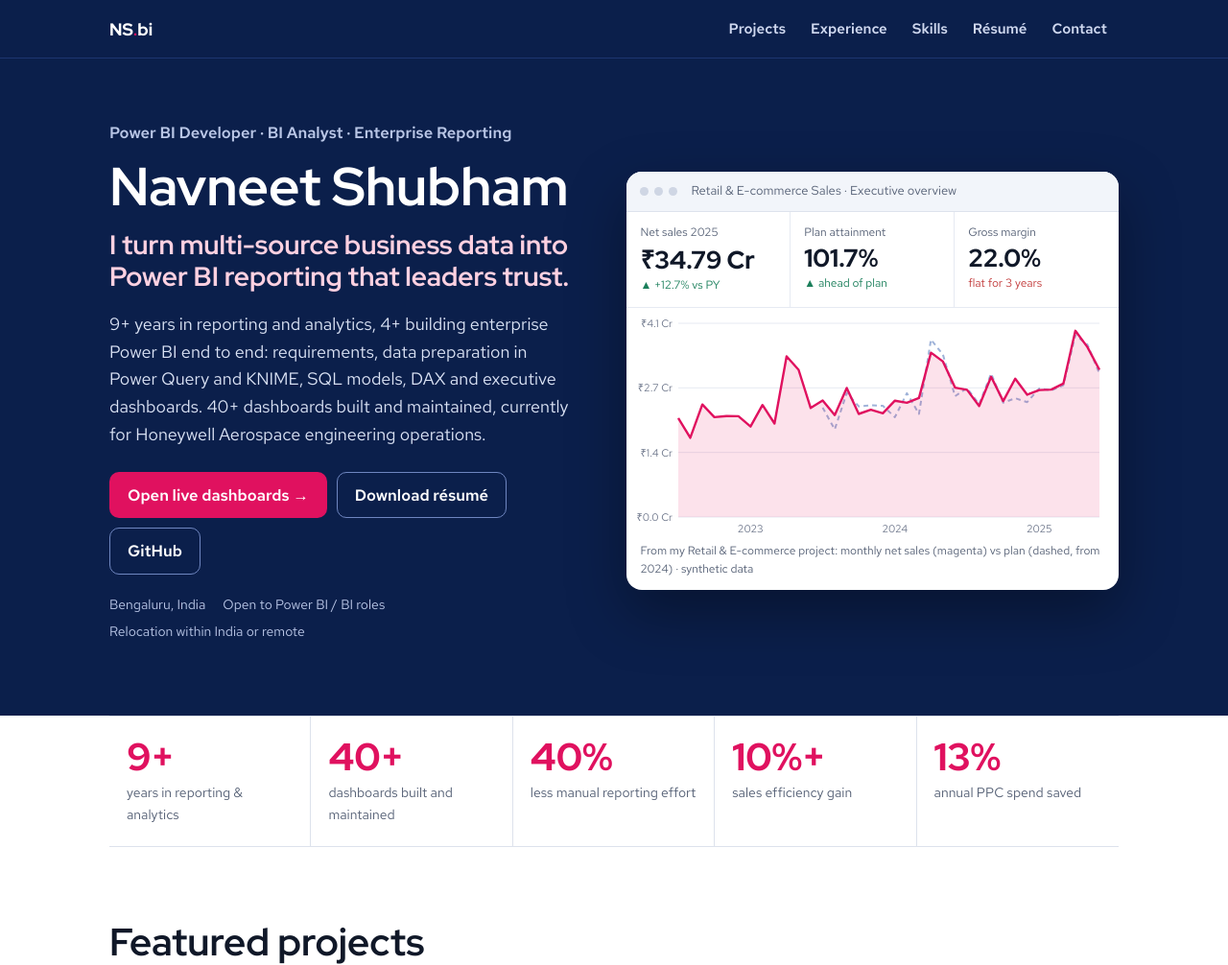
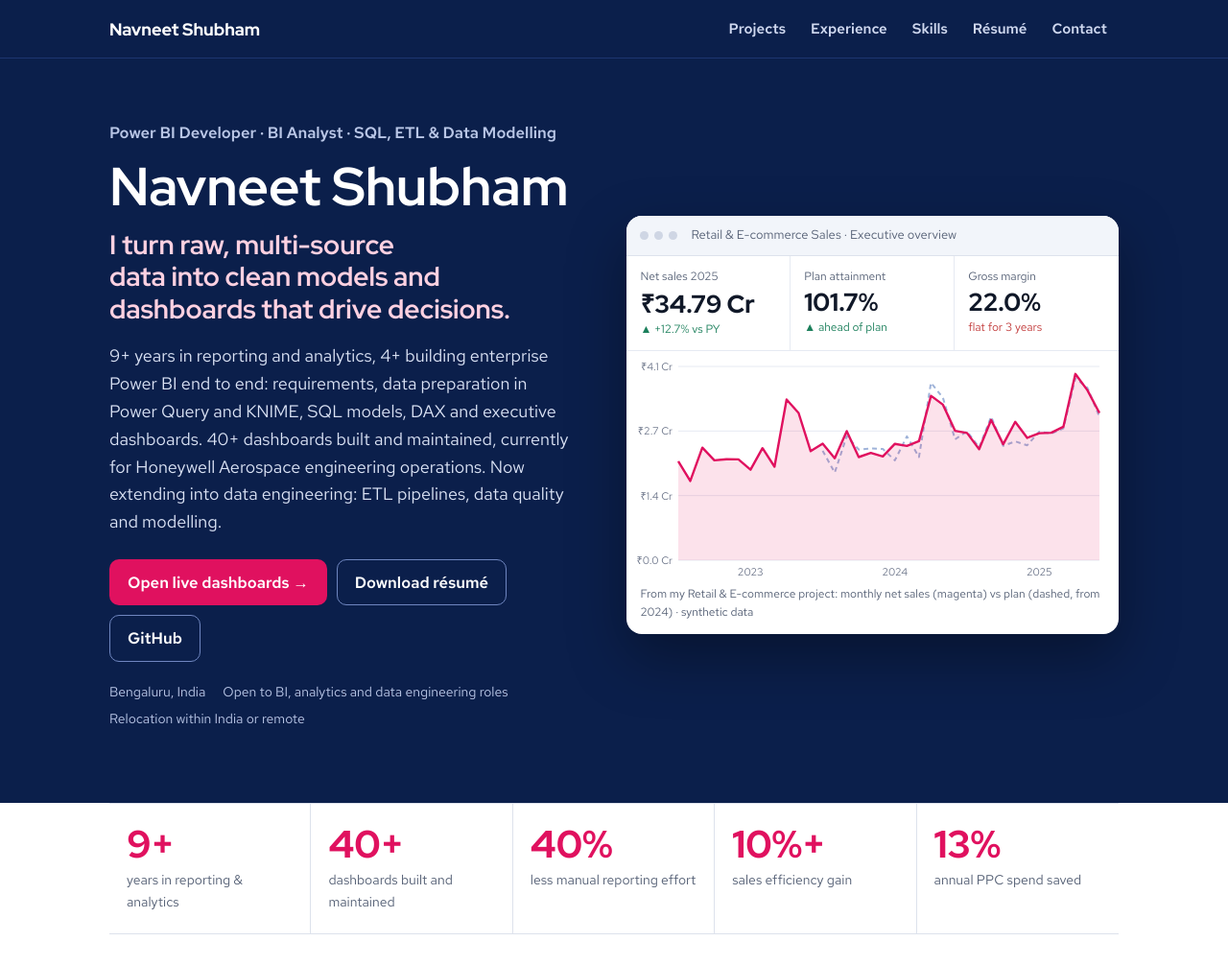
Before and after one commit to Navneet2394/Navneet2394.github.io, a plain HTML site: page index.html in a window 1280 px wide. Shown: the top 1006 px of the page at 96% size. Drawn offline with Linux system fonts and the light colour scheme.

Commit message:
Broaden headline toward data engineering; update CV

```diff
--- a/index.html
+++ b/index.html
@@ -130,7 +130,7 @@ footer .wrap{display:flex;justify-content:space-between;gap:12px;flex-wrap:wrap}
 </head>
 <body>
 <header class="nav"><div class="wrap">
-  <a class="logo" href="#top" data-f="initials">NS<b>.</b>bi</a>
+  <a class="logo" href="#top" data-f="initials">Navneet Shubham</a>
   <nav class="links" aria-label="Sections">
     <a href="#projects">Projects</a><a href="#experience">Experience</a><a href="#skills">Skills</a><a href="assets/Navneet_Shubham_CV.pdf">Résumé</a><a href="#contact">Contact</a>
   </nav>
@@ -138,15 +138,15 @@ footer .wrap{display:flex;justify-content:space-between;gap:12px;flex-wrap:wrap}
 
 <section class="hero" id="top"><div class="wrap">
   <div>
-    <p class="kick" data-f="kicker">Power BI Developer · BI Analyst · Enterprise Reporting</p>
-    <h1><span style="display:inline;font-size:1em;color:#fff;margin:0" data-f="name">Navneet Shubham</span><span>I turn multi-source business data into Power BI reporting that leaders trust.</span></h1>
-    <p class="lede" data-f="lede">9+ years in reporting and analytics, 4+ building enterprise Power BI end to end: requirements, data preparation in Power Query and KNIME, SQL models, DAX and executive dashboards. 40+ dashboards built and maintained, currently for Honeywell Aerospace engineering operations.</p>
+    <p class="kick" data-f="kicker">Power BI Developer · BI Analyst · SQL, ETL &amp; Data Modelling</p>
+    <h1><span style="display:inline;font-size:1em;color:#fff;margin:0" data-f="name">Navneet Shubham</span><span>I turn raw, multi-source data into clean models and dashboards that drive decisions.</span></h1>
+    <p class="lede" data-f="lede">9+ years in reporting and analytics, 4+ building enterprise Power BI end to end: requirements, data preparation in Power Query and KNIME, SQL models, DAX and executive dashboards. 40+ dashboards built and maintained, currently for Honeywell Aerospace engineering operations. Now extending into data engineering: ETL pipelines, data quality and modelling.</p>
     <div class="ctas">
       <a class="btn p" href="https://navneet2394.github.io/bi-projects/#retail">Open live dashboards →</a>
       <a class="btn s" href="assets/Navneet_Shubham_CV.pdf">Download résumé</a>
       <a class="btn s" id="ghBtn" href="#">GitHub</a>
     </div>
-    <div class="meta"><span data-f="location">Bengaluru, India</span><span>Open to Power BI / BI roles</span><span>Relocation within India or remote</span></div>
+    <div class="meta"><span data-f="location">Bengaluru, India</span><span>Open to BI, analytics and data engineering roles</span><span>Relocation within India or remote</span></div>
   </div>
   <figure class="tile" style="margin:0" aria-label="Report preview built from the portfolio data">
     <div class="bar"><i></i><i></i><i></i><span>Retail &amp; E-commerce Sales · Executive overview</span></div>
@@ -225,8 +225,8 @@ footer .wrap{display:flex;justify-content:space-between;gap:12px;flex-wrap:wrap}
 {
 /* ===================== EDIT YOUR DETAILS HERE ===================== */
 const ME={
-  name:"Navneet Shubham", initials:"NS",
-  kicker:"Power BI Developer · BI Analyst · Enterprise Reporting",
+  name:"Navneet Shubham", initials:"Navneet Shubham",
+  kicker:"Power BI Developer · BI Analyst · SQL, ETL & Data Modelling",
   location:"Bengaluru, India",
   email:"navneetshubham97@gmail.com",
   phone:"+91 86970 97926",
```
Also changed, not shown: 1 other file.
